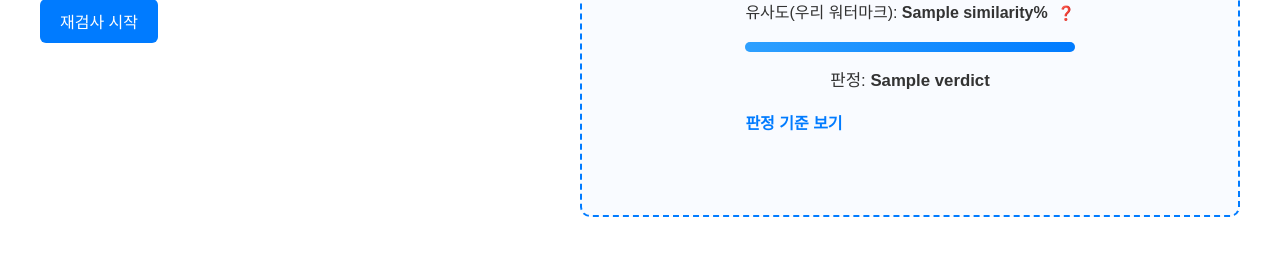
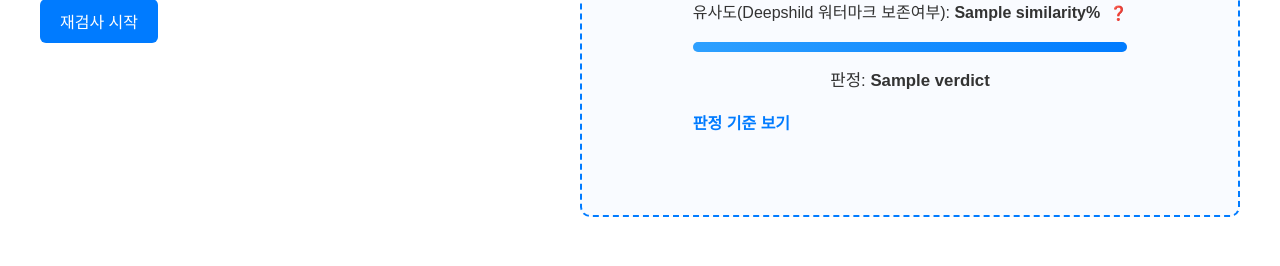
Before and after one commit to sableye988/Deep_Shield_combined, a Flask app: template apps/mine/templates/verify.html in a window 1280 px wide. Shown: the part 430-696 px from the top of the page. Run offline with Flask 3, Linux system fonts and the light colour scheme; the template is opened without the code that fills it: most values are stand-ins (such as "Sample title", 1, 10 or a date in 2020); some libraries are stand-ins or nearby versions.

Commit message:
Update verify.html

```diff
--- a/apps/mine/templates/verify.html
+++ b/apps/mine/templates/verify.html
@@ -30,7 +30,7 @@
         <div class="result-metrics">
           {% if result.similarity is not none %}
             <p>
-              유사도(우리 워터마크):
+              유사도(Deepshild 워터마크 보존여부):
               <strong>{{ result.similarity }}%</strong>
               <span class="tooltip">❓
                 <span class="tooltip-text">
```
